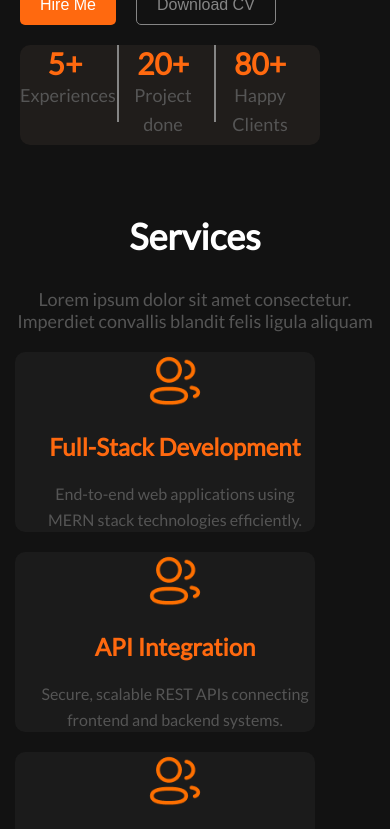
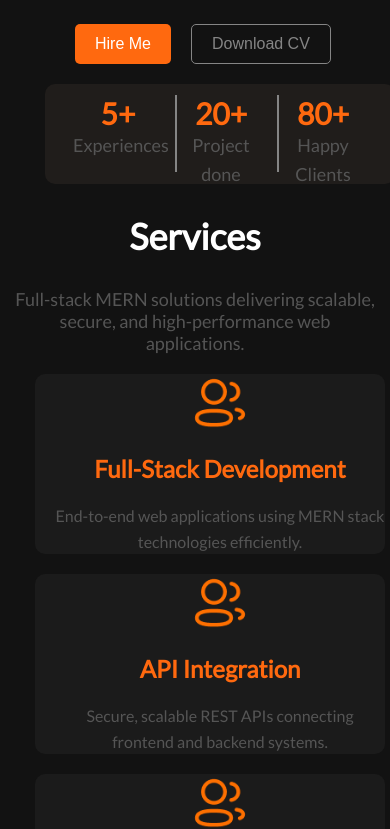
Before and after one commit to hammadalimwt/My-Portfolio, a plain HTML site: page index.html in a window 390 px wide. Shown: the part 687-1516 px from the top of the page. Drawn offline with Linux system fonts and the light colour scheme.

Commit message:
change in my file

```diff
--- a/index.html
+++ b/index.html
@@ -4,7 +4,7 @@
 <head>
     <meta charset="UTF-8">
     <meta name="viewport" content="width=device-width, initial-scale=1.0">
-    <title>Document</title>
+    <title>My Portfolio</title>
     <link rel="stylesheet" href="style.css">
 </head>
 
@@ -30,7 +30,7 @@
         <div class="left">
             <h3>Hi, I am</h3>
             <h3 class="name">Hammad Ali</h3>
-            <h1>Web Developer</h1>
+            <h1>MERN Stack Developer</h1>
             <div class="icons">
                 <a href="https://www.instagram.com/the_hammadness/" target="_blank"><img src="Images/Icons/insta.png"
                         alt=""></a>
@@ -68,7 +68,7 @@
     <section>
         <div class="services" id="Service">
             <h2>Services</h2>
-            <p>Lorem ipsum dolor sit amet consectetur. Imperdiet convallis blandit felis ligula aliquam</p>
+            <p>Full-stack MERN solutions delivering scalable, secure, and high-performance web applications.</p>
         </div>
         <div class="service-cards">
             <div class="card1">
--- a/style.css
+++ b/style.css
@@ -829,42 +829,60 @@
         gap: 20px;
         justify-content: start;
         align-items: center;
+        padding-top: 20px;
     }
     .left,.card1,.mail{
         width: 100%;
         padding: 0;
         margin: 0;
+        margin-left: 10px;
         padding-left: 20px ;
 
+    }
+    .icons ,.left h1{
+        margin-left: 30px;
     }
     .right img, .right, .left-about img, .left-about{
         width: 210px;
         height: 210px;
     }
     .works {
-        width: 300px;
+        width: 350px;
         margin: 0;
         height: 100px;
         padding: 0;
+        display: flex;
+        justify-content: center;
+        align-items: center;
         /* margin-right: 10px; */
 /* padding-right: 20px; */
-        gap: 7px;
+        gap: 12px;
+
+        margin-left: 20px;
     }
-    .work1, .work2, .work3{
+    .btns{
+        margin-left: 50px;
+    }
+        .work1, .work2, .work3{
         width: 90px;
         padding: 0;
-        margin: 0;
     }
     .service-cards  {
-        display: grid;
-        grid-template-columns: 1fr;
-        width: 300px;
+        display: flex;
+        flex-direction: column;
+        /* grid-template-columns: 1fr; */
+        width: 350px;
         padding: 0;
         gap: 20px;
+        align-items: start;
+        justify-content: center;
         margin: 10px 15px;
     }
     .card1{
-        width: 300px;
+        width: 350px;
+
+        margin: auto;
+        margin-left: 20px;
     }
     .services p, .about,.contact p{
         width: 100%;
@@ -890,12 +908,18 @@
     }
     .skills{
         width: 300px;
-         gap: 40px;
+         gap: 90px;
+         margin-left: 60px;
     }
     .skill1{
         width: 100px;
+
         /* padding-right: 10px; */
 
+    }
+    .cvbtn{
+        margin: auto;
+        margin-top: 20px;
     }
     .contact form{
         display: flex;
```
Also changed, not shown: 1 other file.
